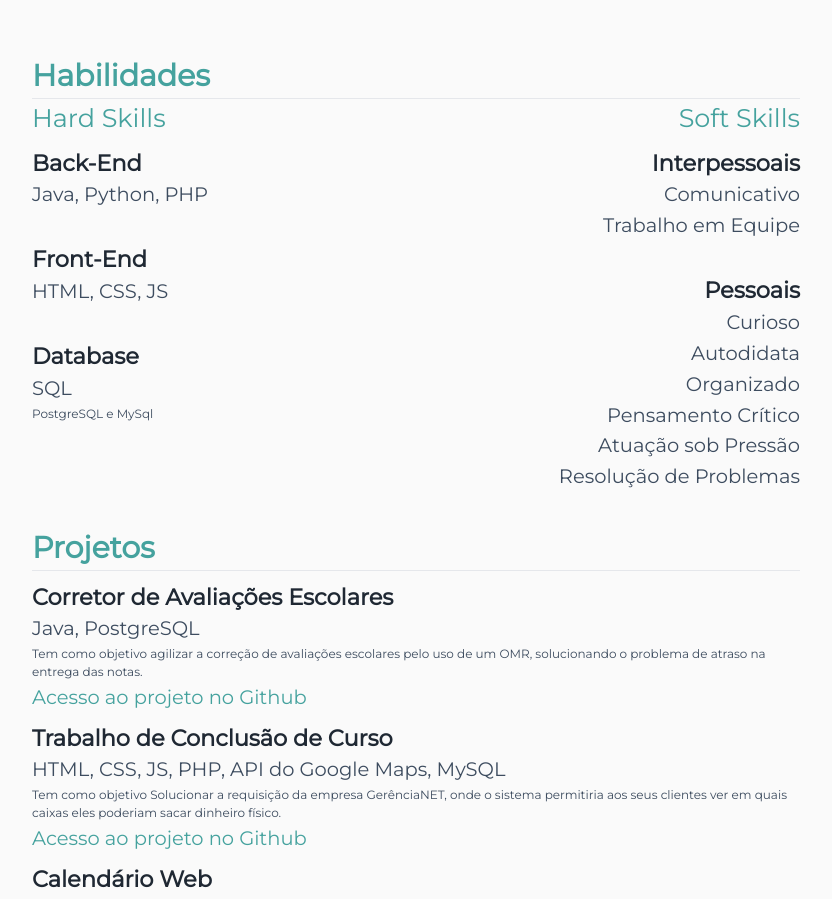
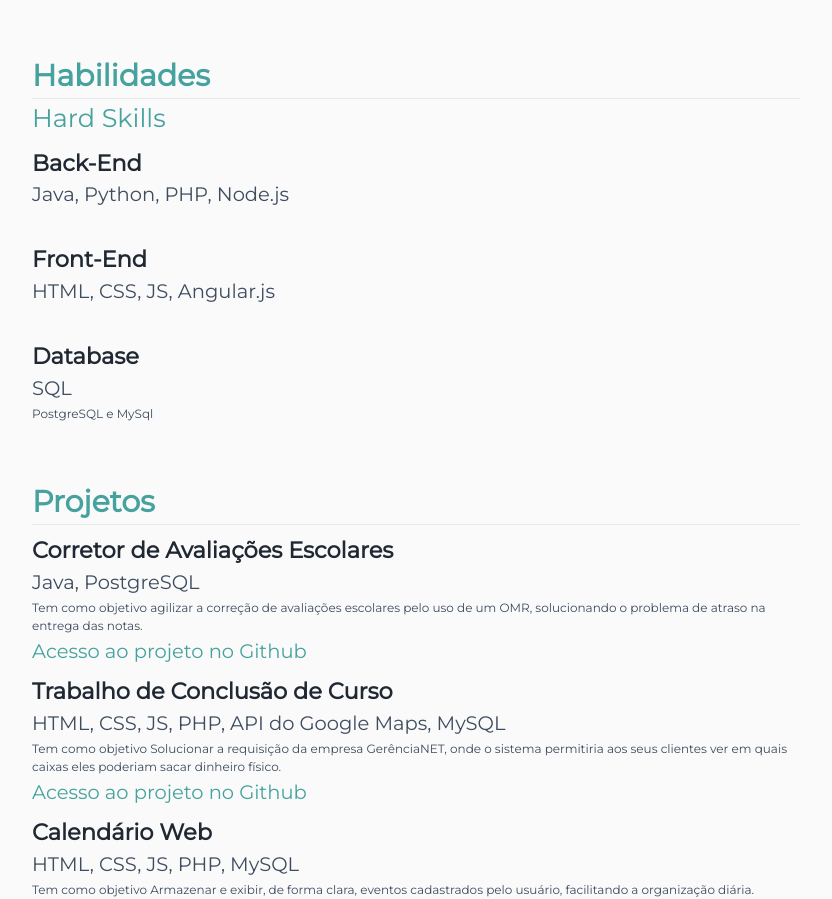
Before and after one commit to Caioohv/Caioohv.github.io, a plain HTML site: page index.html in a window 1280 px wide. Shown: the part 1934-2833 px from the top of the page, without its empty margins (224-1056 px from the left). Drawn offline with Linux system fonts and the light colour scheme.

Commit message:
Alteração nas skills

```diff
--- a/index.html
+++ b/index.html
@@ -110,10 +110,10 @@
                     <div class="Hard">
                         <h2>Hard Skills</h2>
                         <h3>Back-End</h3>
-                        <p>Java, Python, PHP</p>
+                        <p>Java, Python, PHP, Node.js</p>
                         <br>
                         <h3>Front-End</h3>
-                        <p>HTML, CSS, JS</p>
+                        <p>HTML, CSS, JS, Angular.js</p>
                         <br>
                         <h3>Database</h3>
                         <p>SQL</p>
@@ -121,25 +121,7 @@
                         <br>
 
                     </div>
-                    <div class="Soft">
-                        <h2>Soft Skills</h2>
-                        <h3>Interpessoais</h3>
-                        <p>Comunicativo</p>
-                        <p>Trabalho em Equipe</p>
 
-
-                        <br>
-                        <h3>Pessoais</h3>
-
-                        <p>Curioso</p>
-                        <p>Autodidata</p>
-                        <p>Organizado</p>
-                        <p>Pensamento Crítico</p>
-                        <p>Atuação sob Pressão</p>
-                        <p>Resolução de Problemas</p>
-
-
-                    </div>
                 </div>
 
 
```
